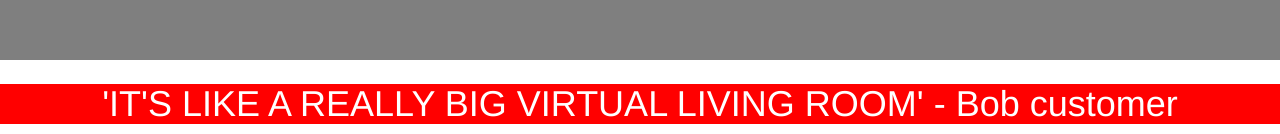
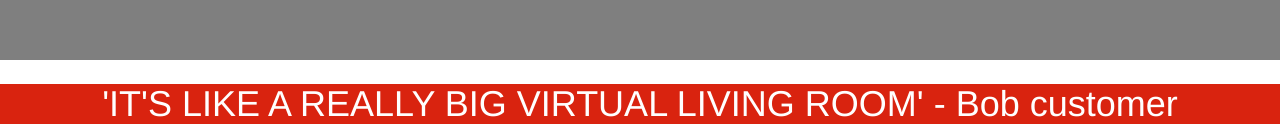
Before and after one commit to middleOutHomeBrewCrew/middleOutHomeBrewCrew, a plain HTML site: page client/index.html in a window 1280 px wide. Shown: the part 666-800 px from the top of the page. Drawn offline with nearby package versions, Linux system fonts and the light colour scheme.

Commit message:
Changed wallh1 div color to match top navbar color

```diff
--- a/client/styles/homeStyles.css
+++ b/client/styles/homeStyles.css
@@ -36,7 +36,7 @@ nav {
 #wall1h1 {
 	text-align: center;
 	color: white;
-	background-color: red;
+	background-color: #d9230f;
 	margin: 0;
 }
 
```
